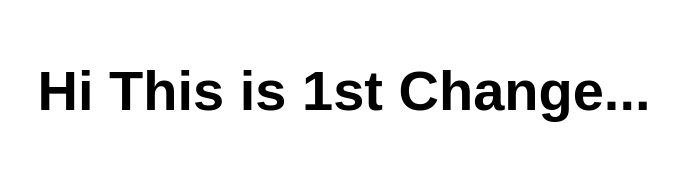
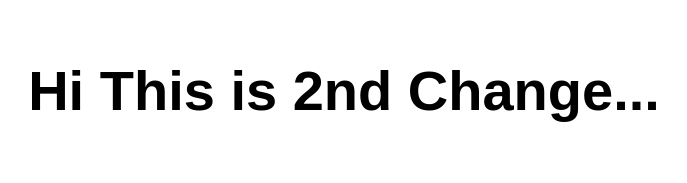
Before and after one commit to NARENDRAELURI/test2, a website: page src/index.html in a window 1280 px wide. Shown: the whole page, without its empty margins (296-983 px from the left). Drawn offline with Linux system fonts and the light colour scheme.

Commit message:
version2

```diff
--- a/src/index.html
+++ b/src/index.html
@@ -10,7 +10,7 @@
 
 <body>
   <main>
-    <h1>Hi This is 1st Change...</h1>
+    <h1>Hi This is 2nd Change...</h1>
   </main>
 </body>
 
```
